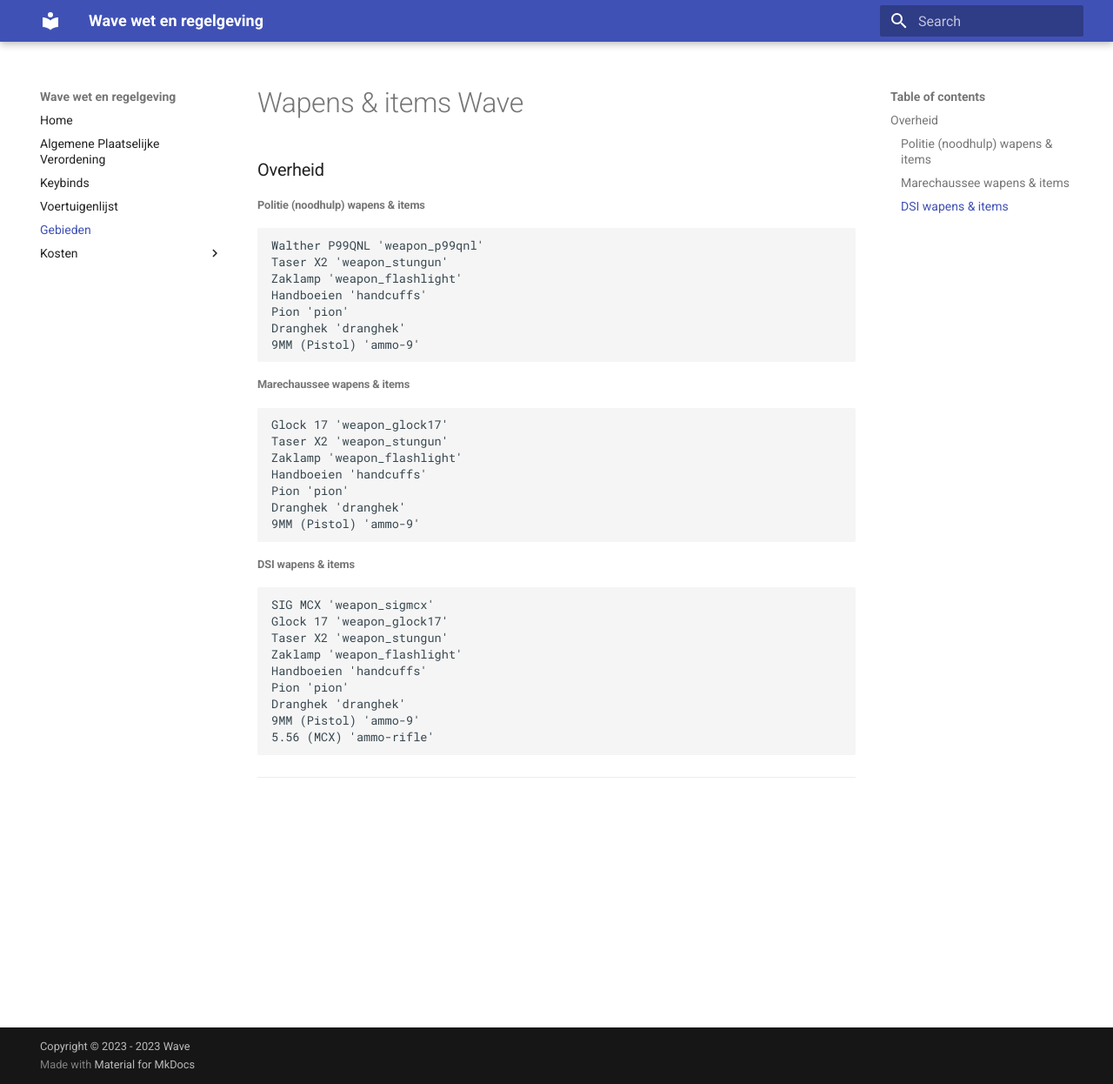
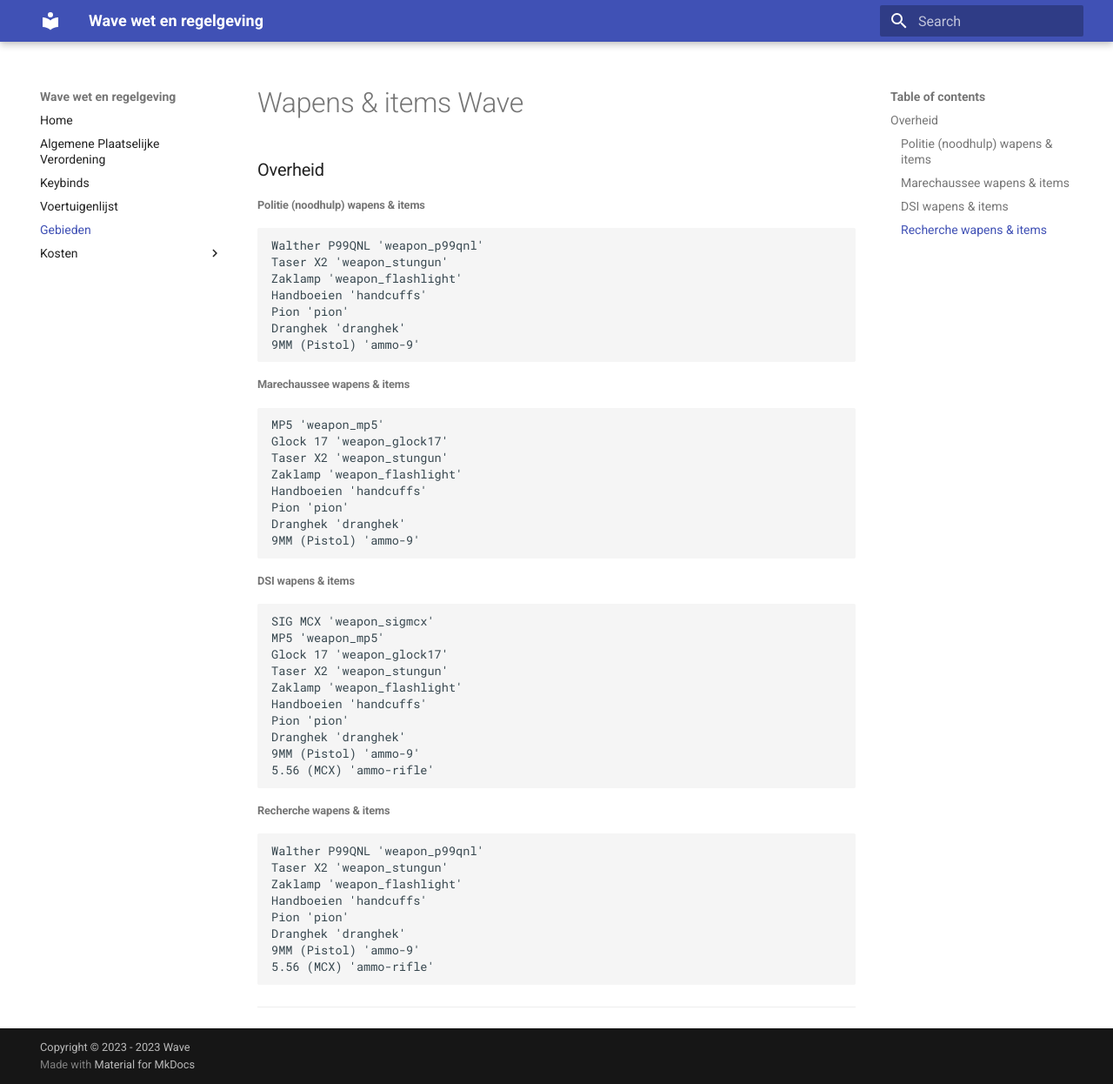
Before and after one commit to mickjoel/wetboek.sunstone, an MkDocs documentation site: the page built from docs/risico-gebieden.md, in a window 1280 px wide and 1246 px high. Shown: the whole window at 87% size. Built offline with MkDocs 1.6.1 and Material for MkDocs 9.7.7, drawn with Linux system fonts in a browser that asks for light colours.

Commit message:
Update risico-gebieden.md

```diff
--- a/docs/risico-gebieden.md
+++ b/docs/risico-gebieden.md
@@ -10,6 +10,7 @@
     Dranghek 'dranghek'
     9MM (Pistol) 'ammo-9'
 ###### Marechaussee wapens & items
+    MP5 'weapon_mp5'
     Glock 17 'weapon_glock17'
     Taser X2 'weapon_stungun'
     Zaklamp 'weapon_flashlight'
@@ -19,7 +20,17 @@
     9MM (Pistol) 'ammo-9'
 ###### DSI wapens & items
     SIG MCX 'weapon_sigmcx'
+    MP5 'weapon_mp5'
     Glock 17 'weapon_glock17'
+    Taser X2 'weapon_stungun'
+    Zaklamp 'weapon_flashlight'
+    Handboeien 'handcuffs'
+    Pion 'pion'
+    Dranghek 'dranghek'
+    9MM (Pistol) 'ammo-9'
+    5.56 (MCX) 'ammo-rifle'
+###### Recherche wapens & items
+    Walther P99QNL 'weapon_p99qnl'
     Taser X2 'weapon_stungun'
     Zaklamp 'weapon_flashlight'
     Handboeien 'handcuffs'
```
